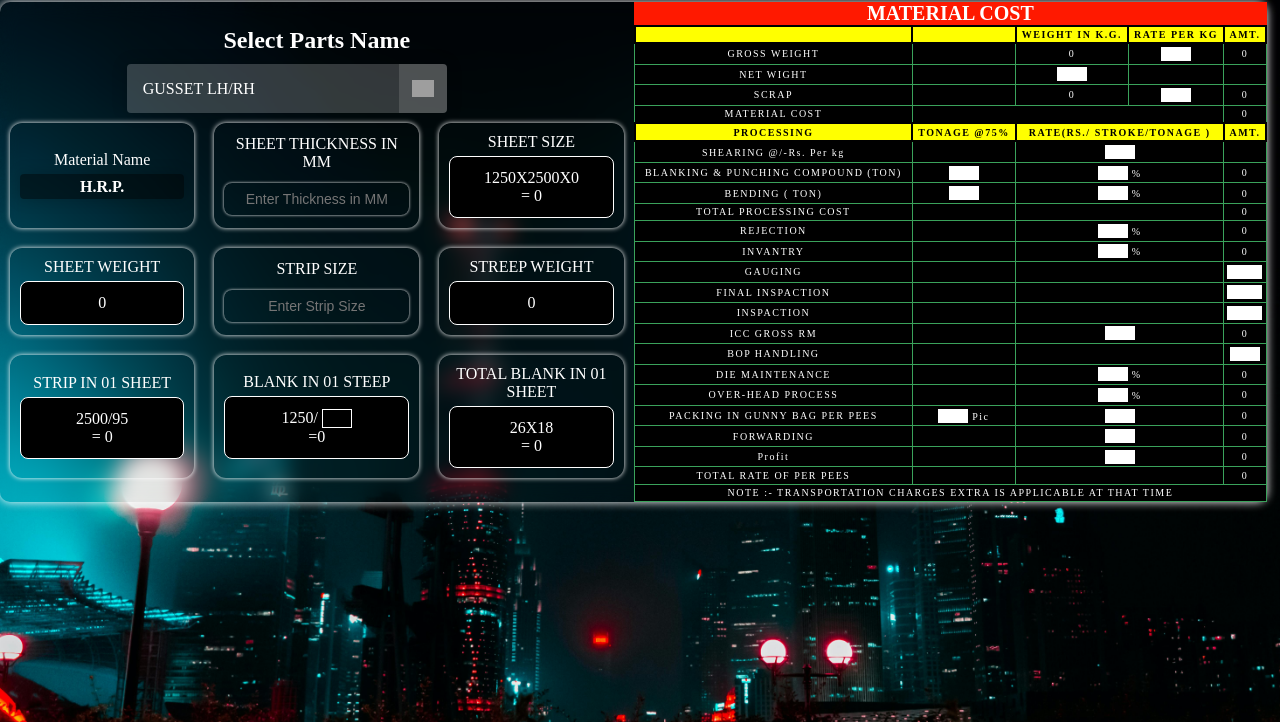
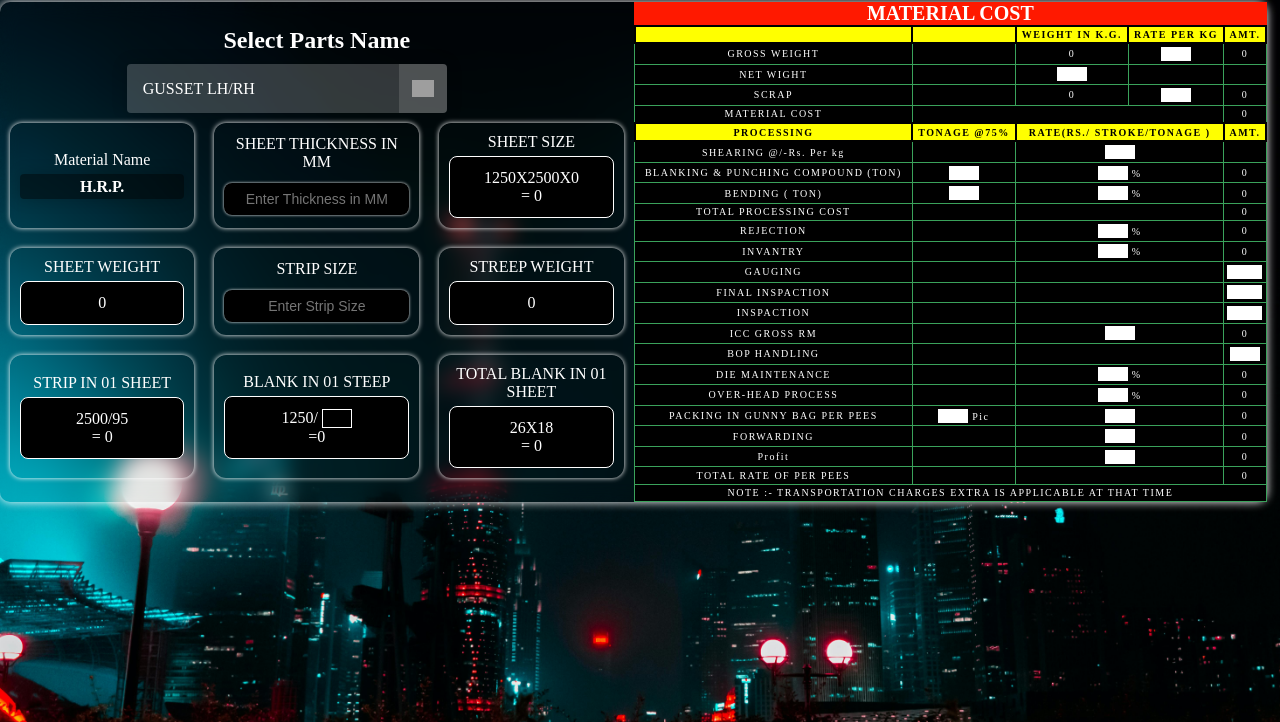
Before and after one commit to hariomsharmacse/Sheet-Metal-Costing, a plain HTML site: page index.html in a window 1280 px wide. Shown: the part 88-810 px from the top of the page. Drawn offline with Linux system fonts and the light colour scheme; grey boxes are pictures that could not be loaded.

Commit message:
input background

```diff
--- a/style.css
+++ b/style.css
@@ -570,6 +570,12 @@ th {
   }
 }
 
+#THICKNESS,
+#stripsize {
+  background-color: rgb(0, 0, 0);
+  outline: none;
+}
+
 @media (max-width: 600px) {
   .main {
     /* display: flex;
```
